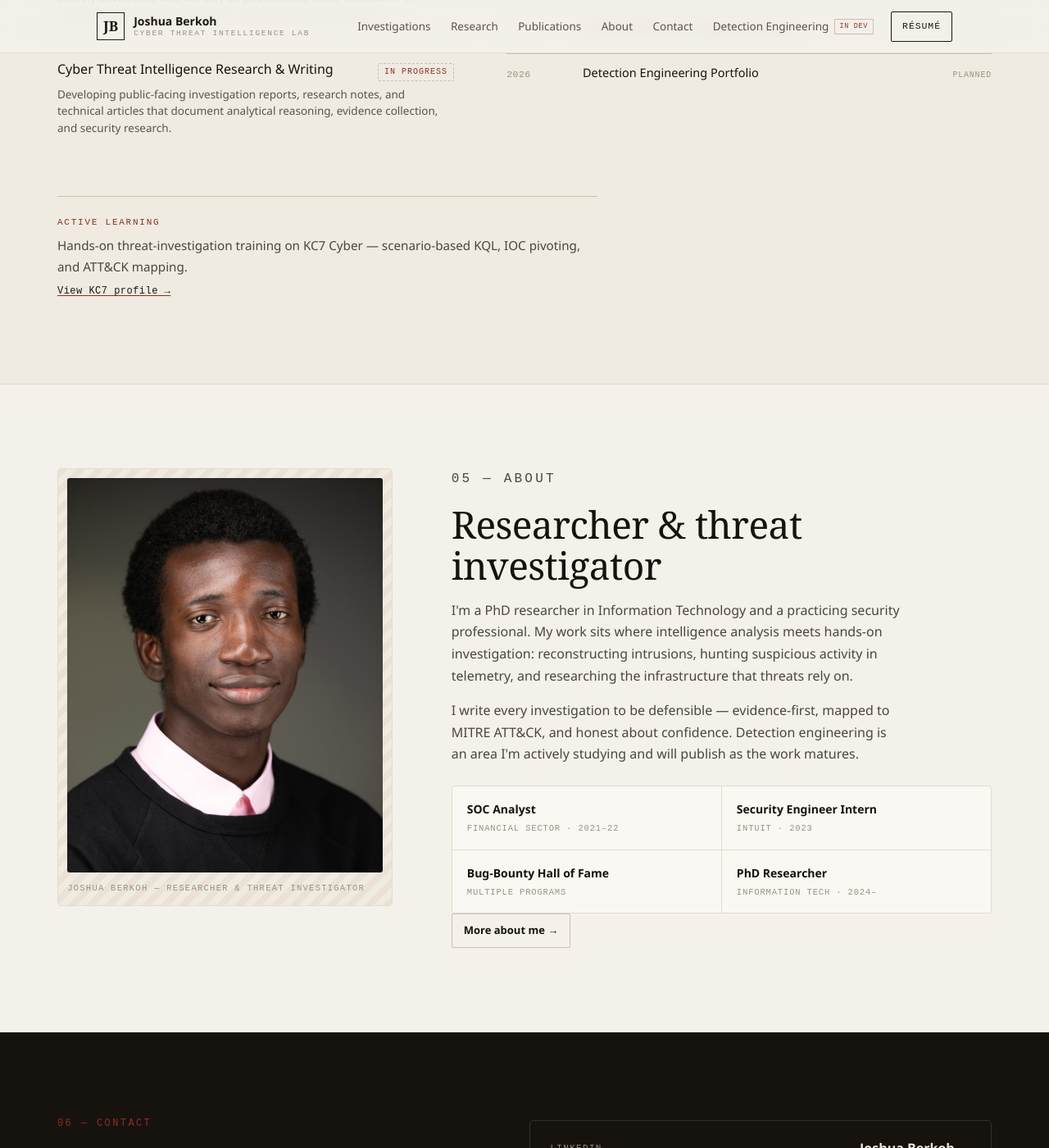
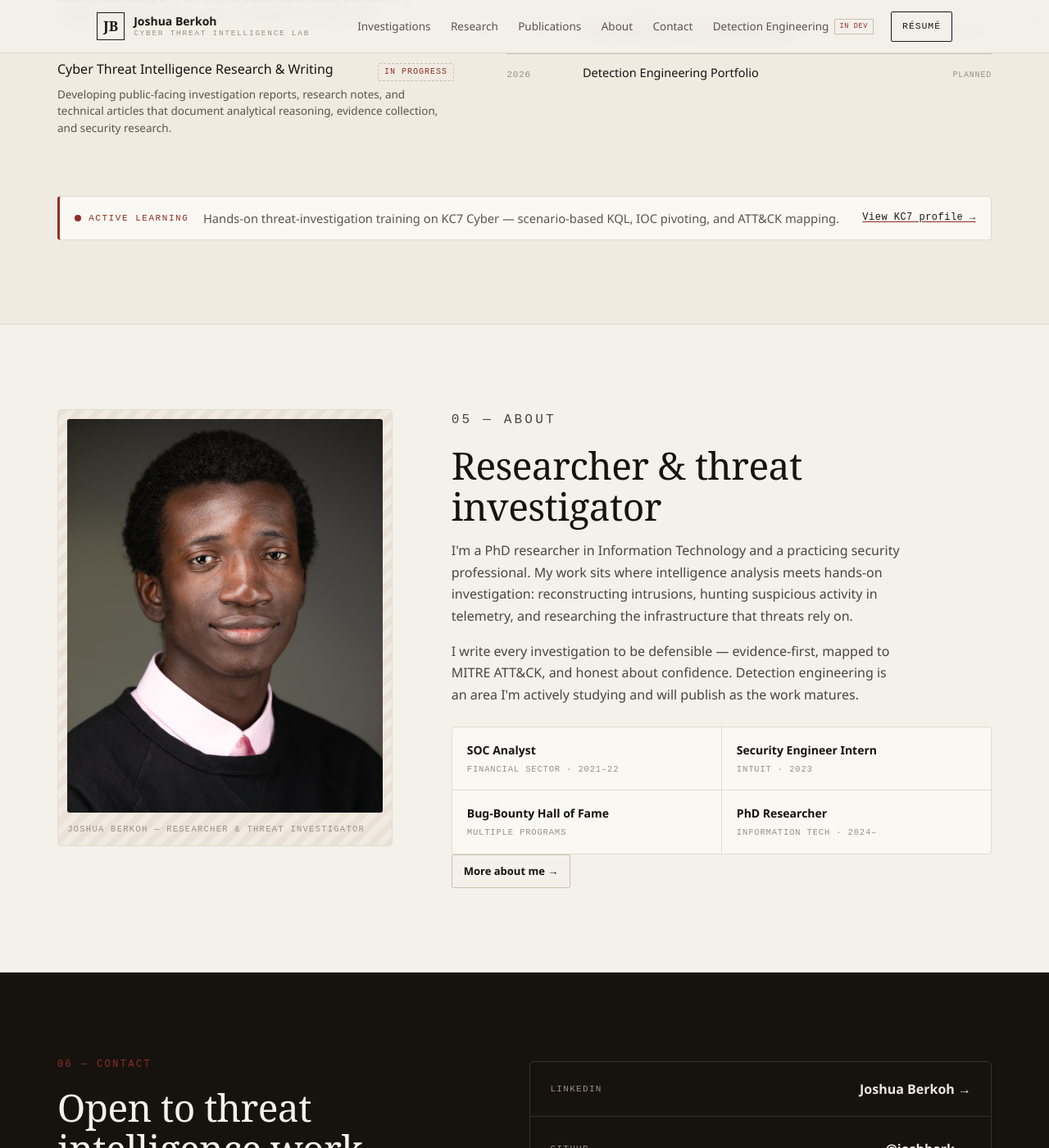
Before and after one commit to joshberk/joshberk.github.io, a Jekyll site: the page built from index.md, in a window 1280 px wide and 1400 px high, scrolled down 4913 px. Shown: the whole window at 82% size. Built offline with Jekyll 4.4.1, drawn with Linux system fonts in a browser that asks for light colours.

Commit message:
Add Active Learning status badge to homepage KC7 profile link
Promote the KC7 profile row into a subtle bordered panel with an Active
Learning badge and a pulsing status-dot ring to draw attention. Decorative
dot is aria-hidden and the pulse is disabled under prefers-reduced-motion.

Co-Authored-By: Claude Opus 4.8 <noreply@anthropic.com>

```diff
--- a/assets/css/style.scss
+++ b/assets/css/style.scss
@@ -836,22 +836,54 @@ header {
 /* Active-learning row (KC7 profile) under lab activity */
 .activity-learning {
   display: flex;
-  align-items: baseline;
+  align-items: center;
   flex-wrap: wrap;
-  gap: 0.4rem 0.85rem;
+  gap: 0.7rem 1.1rem;
   margin: clamp(2rem, 4vw, 3rem) 0 0;
-  padding-top: 1.4rem;
-  border-top: 1px solid var(--line-strong);
-}
-.activity-learning .al-label {
+  padding: 0.95rem 1.15rem;
+  background: var(--paper);
+  border: 1px solid var(--line);
+  border-left: 3px solid var(--accent);
+  border-radius: var(--radius);
+}
+.al-badge {
+  display: inline-flex;
+  align-items: center;
+  gap: 0.55rem;
   font-family: var(--mono);
   font-size: 11px;
-  letter-spacing: 0.16em;
+  font-weight: 500;
+  letter-spacing: 0.14em;
   text-transform: uppercase;
   color: var(--accent);
-}
-.activity-learning .al-text { font-size: 0.95rem; color: var(--text-body); }
-.activity-learning a {
+  white-space: nowrap;
+}
+.al-dot {
+  position: relative;
+  width: 8px;
+  height: 8px;
+  flex: 0 0 auto;
+  border-radius: 50%;
+  background: var(--accent);
+}
+.al-dot::after {
+  content: "";
+  position: absolute;
+  inset: -4px;
+  border-radius: 50%;
+  border: 1px solid var(--accent);
+  opacity: 0;
+  animation: pulseRing 2.6s ease-out infinite;
+}
+.al-text {
+  flex: 1 1 16rem;
+  min-width: 0;
+  font-size: 0.92rem;
+  line-height: 1.5;
+  color: var(--text-soft);
+}
+.al-link {
+  margin-left: auto;
   font-family: var(--mono);
   font-size: 12px;
   letter-spacing: 0.04em;
@@ -860,7 +892,12 @@ header {
   text-decoration-color: var(--accent);
   white-space: nowrap;
 }
-.activity-learning a:hover { color: var(--accent); }
+.al-link:hover { color: var(--accent); }
+
+@keyframes pulseRing {
+  0% { transform: scale(0.5); opacity: 0.7; }
+  70%, 100% { transform: scale(1.7); opacity: 0; }
+}
 
 /* ---------- About ---------- */
 .section-about .about-content,
@@ -1627,7 +1664,8 @@ summary:focus-visible {
   html { scroll-behavior: auto; }
   .signal-dot,
   .case-status::before,
-  .activity-label.is-live::before { animation: none; }
+  .activity-label.is-live::before,
+  .al-dot::after { animation: none; }
 }
 
 /* =====================================================================
--- a/index.md
+++ b/index.md
@@ -168,11 +168,11 @@ layout: default
       </ul>
     </div>
   </div>
-  <p class="activity-learning">
-    <span class="al-label">Active learning</span>
+  <div class="activity-learning">
+    <span class="al-badge"><span class="al-dot" aria-hidden="true"></span>Active Learning</span>
     <span class="al-text">Hands-on threat-investigation training on KC7 Cyber — scenario-based KQL, IOC pivoting, and ATT&amp;CK mapping.</span>
-    <a href="https://kc7cyber.com/profile/dd63b85e" target="_blank" rel="noopener noreferrer">View KC7 profile →</a>
-  </p>
+    <a class="al-link" href="https://kc7cyber.com/profile/dd63b85e" target="_blank" rel="noopener noreferrer">View KC7 profile →</a>
+  </div>
 </section>
 
 <section class="home-section section-about" id="about">
```
